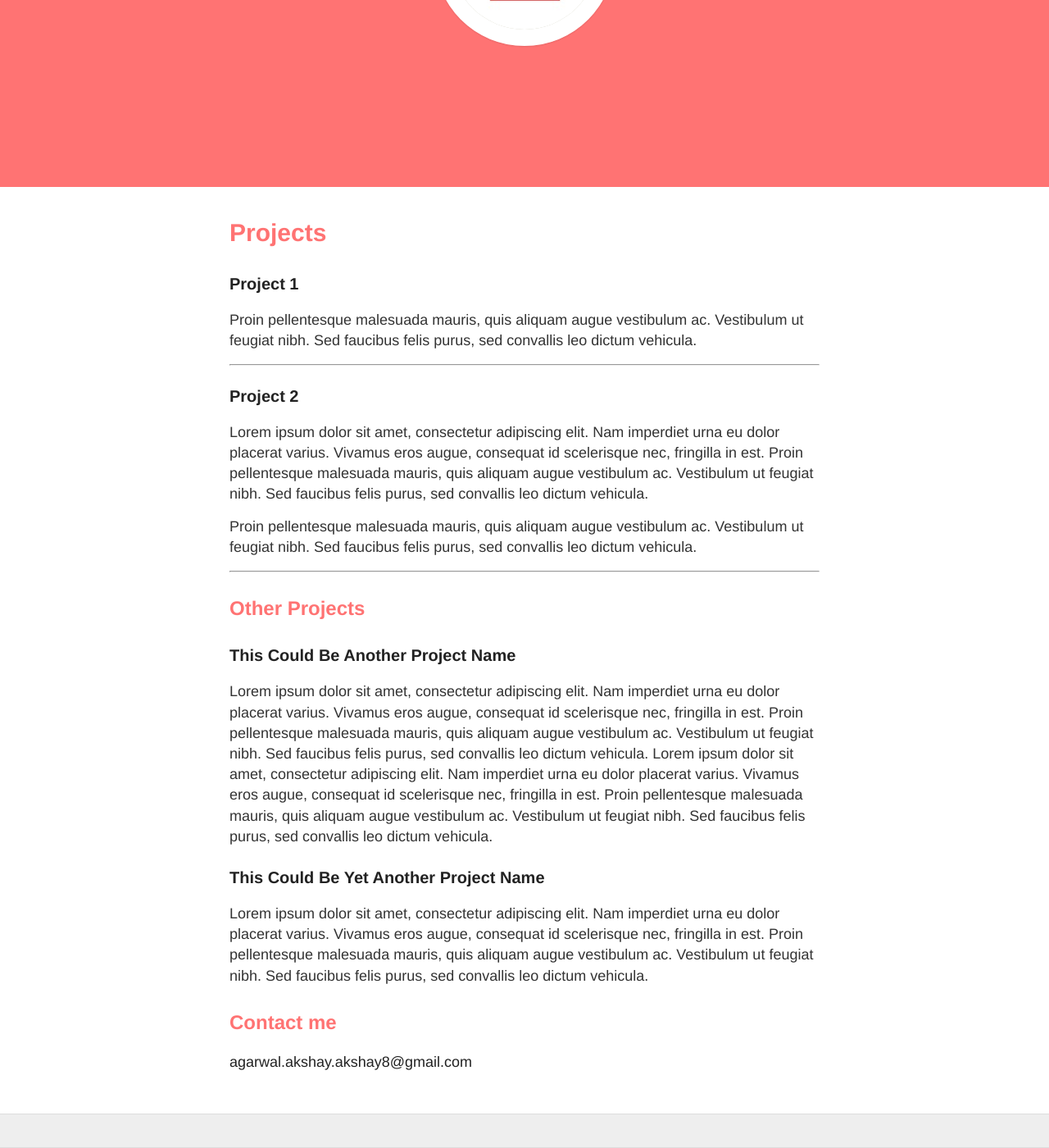
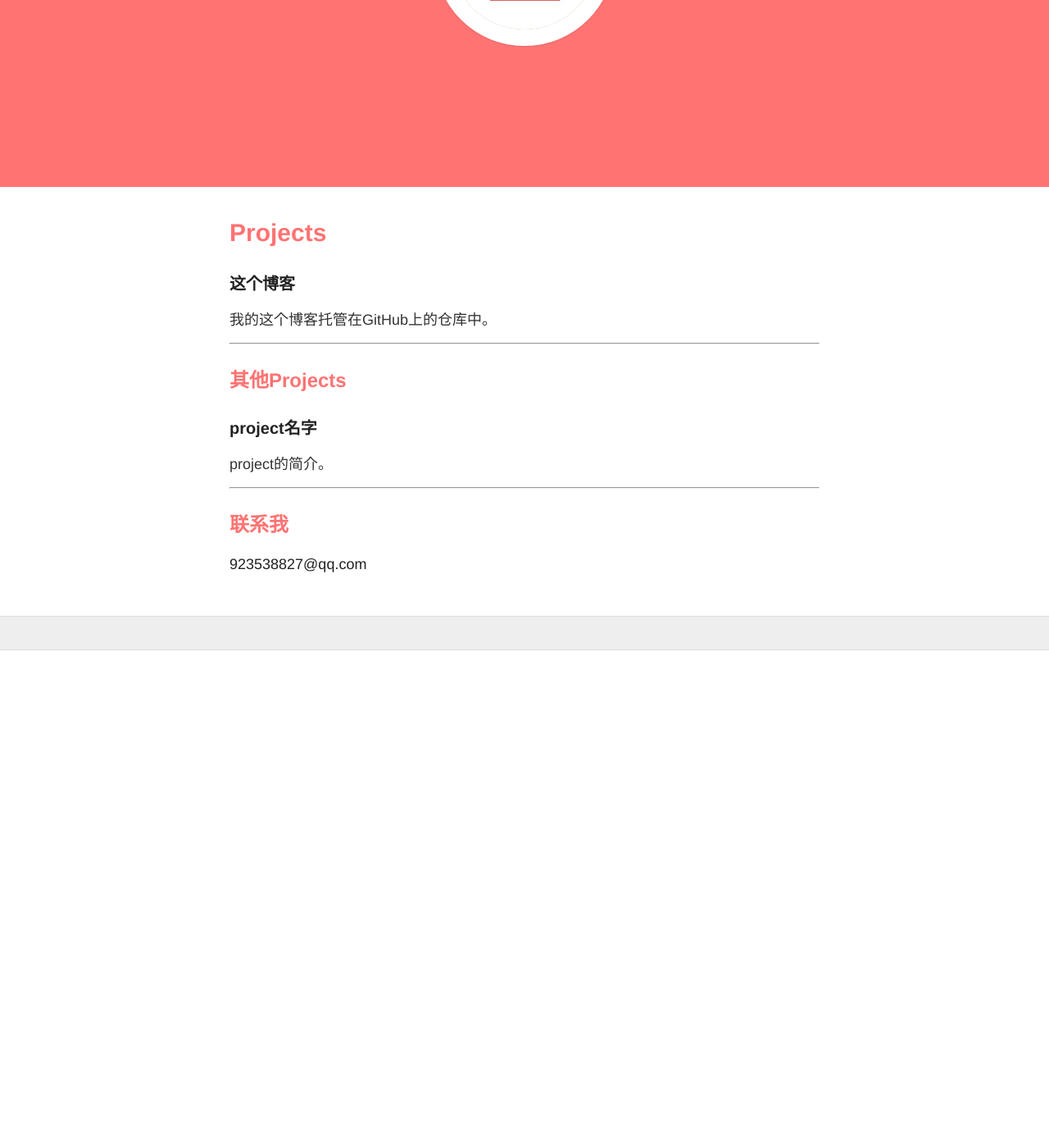
Before and after one commit to zc58778560/zc58778560.github.io, a Jekyll site: the page built from projects.md, in a window 1280 px wide and 1400 px high, scrolled down 415 px. Shown: the whole window at 82% size. Built offline with Jekyll 4.4.1, drawn with Linux system fonts in a browser that asks for light colours; nearby versions of some CDN libraries; after the commit the page ends 1208 px from its top, so only the background shows below that.

Commit message:
修改project页面

```diff
--- a/projects.md
+++ b/projects.md
@@ -4,29 +4,18 @@ title: Projects
 permalink: /projects/
 ---
 
-### [Project 1](https://github.com/tux4kids/tuxmania)
-Proin pellentesque malesuada mauris, quis aliquam augue vestibulum ac. Vestibulum ut feugiat nibh. Sed faucibus felis purus, sed convallis leo dictum vehicula.
+### [这个博客](https://github.com/zc58778560/zc58778560.github.io)
+我的这个博客托管在GitHub上的仓库中。
 
-***
+---
 
-### [Project 2](https://github.com/AkshayAgarwal007/Moodly)
-Lorem ipsum dolor sit amet, consectetur adipiscing elit. Nam imperdiet urna eu dolor placerat varius. Vivamus eros augue, consequat id scelerisque nec, fringilla in est. Proin pellentesque malesuada mauris, quis aliquam augue vestibulum ac. Vestibulum ut feugiat nibh. Sed faucibus felis purus, sed convallis leo dictum vehicula.
+## 其他Projects
 
-Proin pellentesque malesuada mauris, quis aliquam augue vestibulum ac. Vestibulum ut feugiat nibh. Sed faucibus felis purus, sed convallis leo dictum vehicula.
+### project名字
+project的简介。
 
-***
+---
 
-## Other Projects
+## 联系我
 
-### This Could Be Another Project Name
-
-  Lorem ipsum dolor sit amet, consectetur adipiscing elit. Nam imperdiet urna eu dolor placerat varius. Vivamus eros augue, consequat id scelerisque nec, fringilla in est. Proin pellentesque malesuada mauris, quis aliquam augue vestibulum ac. Vestibulum ut feugiat nibh. Sed faucibus felis purus, sed convallis leo dictum vehicula. Lorem ipsum dolor sit amet, consectetur adipiscing elit. Nam imperdiet urna eu dolor placerat varius. Vivamus eros augue, consequat id scelerisque nec, fringilla in est. Proin pellentesque malesuada mauris, quis aliquam augue vestibulum ac. Vestibulum ut feugiat nibh. Sed faucibus felis purus, sed convallis leo dictum vehicula.
-
-### This Could Be Yet Another Project Name
-
-   Lorem ipsum dolor sit amet, consectetur adipiscing elit. Nam imperdiet urna eu dolor placerat varius. Vivamus eros augue, consequat id scelerisque nec, fringilla in est. Proin pellentesque malesuada mauris, quis aliquam augue vestibulum ac. Vestibulum ut feugiat nibh. Sed faucibus felis purus, sed convallis leo dictum vehicula.
-
-
-## Contact me
-
-[agarwal.akshay.akshay8@gmail.com](mailto:agarwal.akshay.akshay8@gmail.com)
+[923538827@qq.com](mailto:923538827@qq.com)
```
